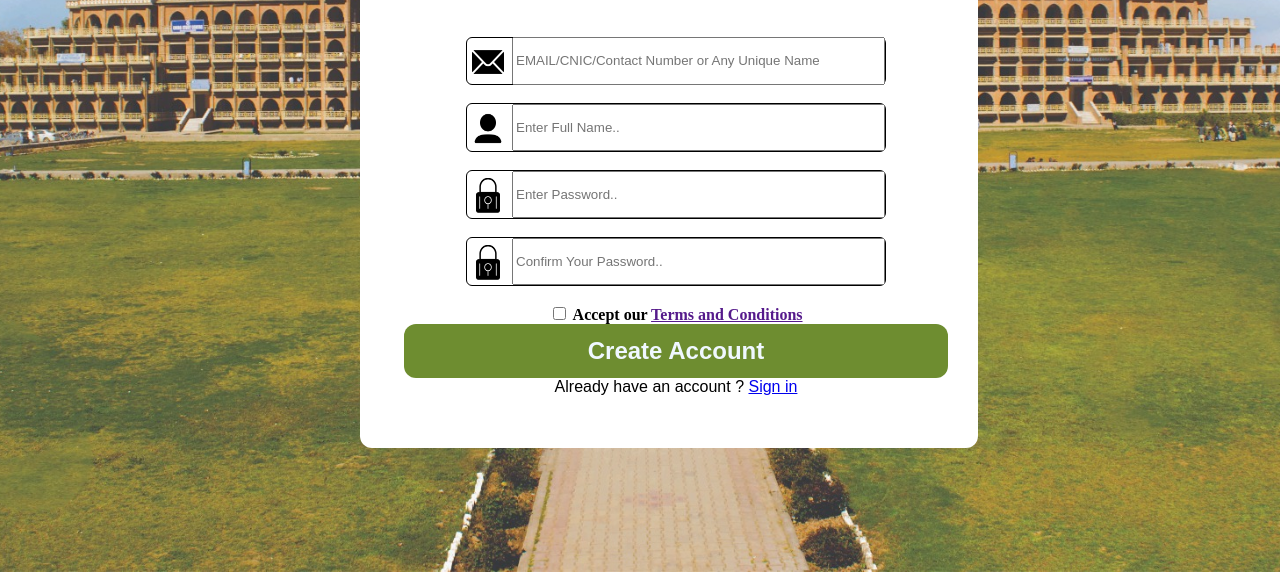
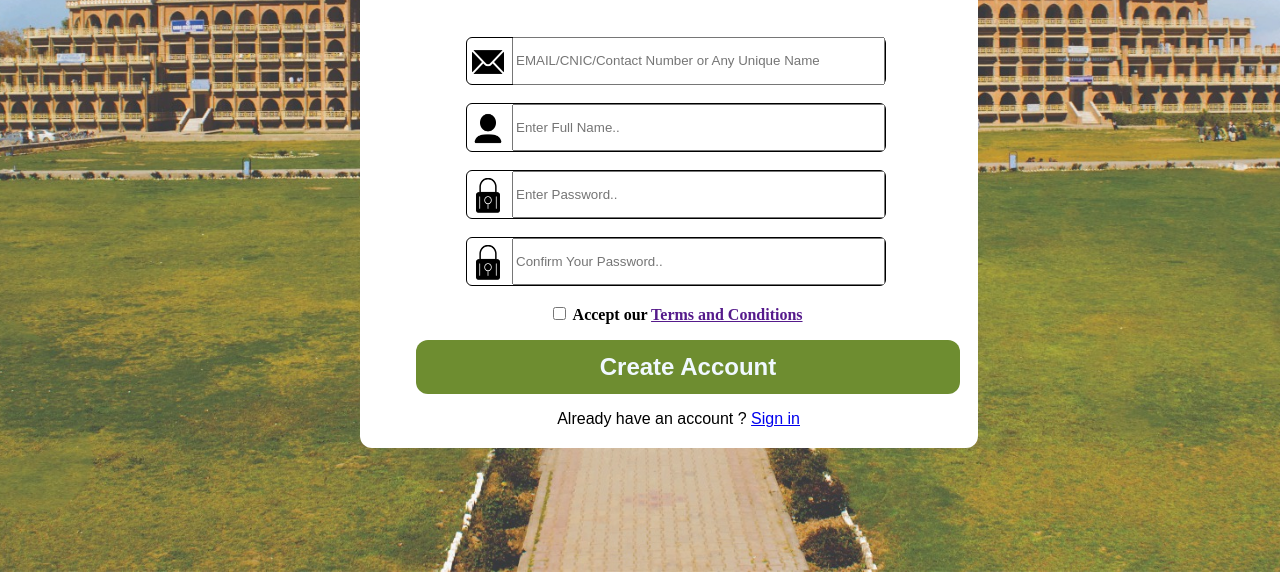
Before and after one commit to farhan-hash404/PortfolioFinal3, a plain HTML site: page form.html in a window 1280 px wide. Shown: the part 364-936 px from the top of the page. Drawn offline with Linux system fonts and the light colour scheme.

Commit message:
Update form.html

```diff
--- a/form.html
+++ b/form.html
@@ -120,7 +120,7 @@
 
     }
     #button{
-        position: static;
+        position: absolute;
         border: 1px solid transparent;
         border-radius: 12px;
         top: 44rem;
@@ -152,7 +152,7 @@
 
     }
     #signup{
-        position: static;
+        position: absolute;
         top: 48.4rem;
         right: 30rem;
         font-size: 1rem;
```
